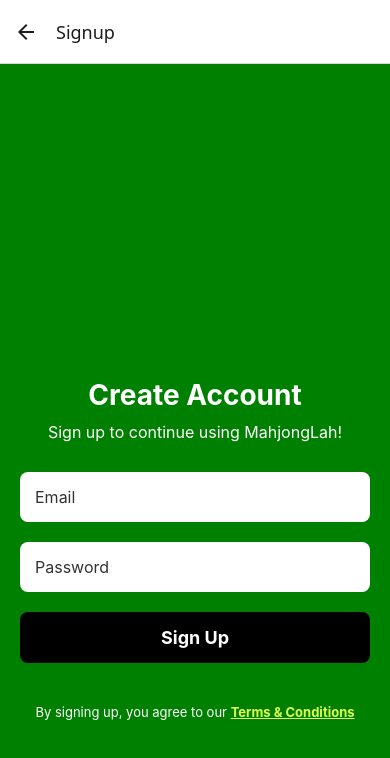
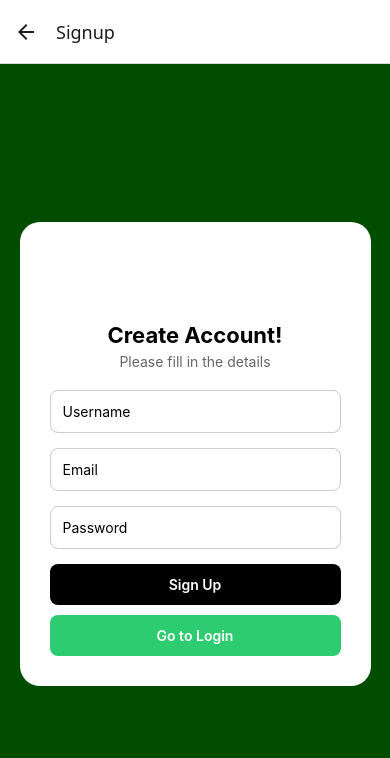
Before and after one commit to wantonkailans/MahjongLah, a React Native app: screen /Signup in a window 390 px wide. Shown: the top 758 px of the page. Built offline with nearby package versions, Linux system fonts and the light colour scheme.

Commit message:
Update Login, Signup, and Home screens with new UI and username logic

```diff
--- a/screens/HomeScreen/HomeScreen.tsx
+++ b/screens/HomeScreen/HomeScreen.tsx
@@ -1,3 +1,4 @@
+import { useRoute } from '@react-navigation/native';
 import React from 'react';
 import {
   SafeAreaView,
@@ -9,17 +10,17 @@
   ScrollView,
   Platform
 } from 'react-native';
-import { useNavigation } from '@react-navigation/native'; // <--- ADD THIS IMPORT
+import { useNavigation } from '@react-navigation/native';
 
 const HomeScreen = () => {
-  const navigation = useNavigation(); // <--- ADD THIS LINE to get the navigation object
+  const navigation = useNavigation();
+  const route = useRoute();
+  const { username } = route.params || {};
 
-  // --- ADD THIS FUNCTION ---
+
   const handleStartNewGame = () => {
-    // Navigate to the 'StartGame' screen, as defined in App.js
     navigation.navigate('StartGame'); //
   };
-  // --- END ADDED FUNCTION ---
 
   return (
     <SafeAreaView style={styles.container}>
@@ -41,6 +42,11 @@
             />
           </TouchableOpacity>
         </View>
+
+        {username && (
+          <Text style={styles.usernameGreeting}>Welcome, {username} 👋</Text>
+        )}
+
 
         {/* Game Cards */}
         <View style={styles.gameCardsContainer}>
@@ -267,6 +273,14 @@
     fontSize: 14,
     color: '#666',
   },
+  usernameGreeting: {
+    fontSize: 20,
+    fontWeight: '600',
+    color: 'white',
+    textAlign: 'center',
+    marginVertical: 10,
+  },
+
 });
 
 export default HomeScreen;
--- a/screens/LoginScreen.js
+++ b/screens/LoginScreen.js
@@ -1,81 +1,56 @@
 import React, { useState } from 'react';
-import { View, Text, TextInput, TouchableOpacity, StyleSheet, Image, Alert } from 'react-native';
+import { View, TextInput, Button, Text, StyleSheet, Image, TouchableOpacity } from 'react-native';
+import { signInWithEmailAndPassword } from 'firebase/auth';
 import { FIREBASE_AUTH } from '../firebase';
-import { signInWithEmailAndPassword, createUserWithEmailAndPassword } from 'firebase/auth';
+import { useNavigation } from '@react-navigation/native';
 
-const LoginScreen = ({ navigation }) => {
+export default function LoginScreen() {
   const [email, setEmail] = useState('');
   const [password, setPassword] = useState('');
-  const [loading, setLoading] = useState(false);
+  const navigation = useNavigation();
 
-  const login = async () => {
-    setLoading(true);
+  const handleLogin = async () => {
     try {
-      const response = await signInWithEmailAndPassword(FIREBASE_AUTH, email, password);
-      console.log(response);
+      await signInWithEmailAndPassword(FIREBASE_AUTH, email, password);
       navigation.navigate('Home');
     } catch (error) {
-      console.log(error);
-      alert('Sign in failed ' + error.message);
-    } finally {
-      setLoading(false);
+      alert(error.message);
     }
-  }
-
-  const signup = async () => {
-    setLoading(true);
-    try {
-      const response = await createUserWithEmailAndPassword(FIREBASE_AUTH, email, password);
-      console.log(response);
-      alert('Account has been crrated!');
-    } catch (error) {
-      console.log(error);
-      alert('Sign up failed ' + error.message);
-    } finally {
-      setLoading(false);
-    }
-  }
+  };
 
   return (
     <View style={styles.container}>
-      <View style={styles.formContainer}>
-        <Image
-          source={require('../assets/images/mahjonglah!.png')} //logo image here
-          style={styles.logo}
-        />
+      <View style={styles.card}>
+        <Image source={require('../assets/images/mahjonglah!.png')} style={styles.logo} />
 
         <Text style={styles.title}>Welcome Back!</Text>
         <Text style={styles.subtitle}>Please login to continue</Text>
 
         <TextInput
-          style={styles.input}
           placeholder="Email"
           value={email}
           onChangeText={setEmail}
-          keyboardType="email-address"
-          placeholderTextColor="#999"
+          style={styles.input}
         />
-
         <TextInput
-          style={styles.input}
           placeholder="Password"
           value={password}
           onChangeText={setPassword}
           secureTextEntry
-          placeholderTextColor="#999"
+          style={styles.input}
         />
 
-        <TouchableOpacity style={styles.button} onPress={login}>
+        <TouchableOpacity style={styles.blackButton} onPress={handleLogin}>
           <Text style={styles.buttonText}>Sign In</Text>
         </TouchableOpacity>
 
-        <TouchableOpacity style={styles.signupButton} onPress={signup}>
+        <TouchableOpacity style={styles.greenButton} onPress={() => navigation.navigate('Signup')}>
           <Text style={styles.buttonText}>Create Account</Text>
         </TouchableOpacity>
       </View>
     </View>
   );
-};
+}
 
 const styles = StyleSheet.create({
   container: {
@@ -83,63 +58,55 @@
     backgroundColor: '#004d00',
     justifyContent: 'center',
     alignItems: 'center',
-    padding: 20,
   },
-  formContainer: {
-    width: '100%',
+  card: {
     backgroundColor: '#fff',
+    padding: 30,
     borderRadius: 20,
-    padding: 30,
-    shadowColor: '#000',
-    shadowOffset: { width: 0, height: 4 },
-    shadowOpacity: 0.3,
-    shadowRadius: 5,
-    elevation: 10,
+    width: '90%',
+    alignItems: 'center',
   },
   logo: {
-    width: 200,
-    height: 200,
-    alignSelf: 'center',
+    width: 150,
+    height: 50,
+    resizeMode: 'contain',
     marginBottom: 20,
   },
   title: {
-    fontSize: 24,
     fontWeight: 'bold',
-    textAlign: 'center',
-    marginBottom: 10,
+    fontSize: 22,
+    marginBottom: 5,
   },
   subtitle: {
     fontSize: 14,
-    textAlign: 'center',
-    marginBottom: 30,
-    color: '#555',
+    color: '#666',
+    marginBottom: 20,
   },
   input: {
-    height: 50,
+    width: '100%',
     borderWidth: 1,
-    borderColor: '#ddd',
-    borderRadius: 10,
-    paddingHorizontal: 15,
-    marginBottom: 20,
-    backgroundColor: '#f9f9f9',
+    borderColor: '#ccc',
+    borderRadius: 8,
+    padding: 12,
+    marginBottom: 15,
   },
-  button: {
+  blackButton: {
     backgroundColor: '#000',
-    paddingVertical: 15,
-    borderRadius: 10,
-    marginBottom: 20,
+    borderRadius: 8,
+    padding: 12,
+    width: '100%',
+    alignItems: 'center',
+    marginBottom: 10,
   },
-  signupButton: {
-    backgroundColor: '#28a745',
-    paddingVertical: 15,
-    borderRadius: 10,
+  greenButton: {
+    backgroundColor: '#2ecc71',
+    borderRadius: 8,
+    padding: 12,
+    width: '100%',
+    alignItems: 'center',
   },
   buttonText: {
     color: '#fff',
-    fontWeight: 'bold',
-    textAlign: 'center',
-    fontSize: 16,
+    fontWeight: '600',
   },
 });
-
-export default LoginScreen;
--- a/screens/SignupScreen.js
+++ b/screens/SignupScreen.js
@@ -1,55 +1,66 @@
 import React, { useState } from 'react';
-import { View, Text, TextInput, TouchableOpacity, StyleSheet, Platform, Alert, Image } from 'react-native';
-import { auth } from '../firebase';
+import { View, TextInput, Text, StyleSheet, Image, TouchableOpacity, Alert } from 'react-native';
 import { createUserWithEmailAndPassword } from 'firebase/auth';
+import { FIREBASE_AUTH } from '../firebase';
+import { useNavigation } from '@react-navigation/native';
 
-export default function SignupScreen({ navigation }) {
+export default function SignupScreen() {
   const [email, setEmail] = useState('');
   const [password, setPassword] = useState('');
+  const [username, setUsername] = useState('');
+  const navigation = useNavigation();
 
-  const handleSignup = () => {
-    createUserWithEmailAndPassword(auth, email, password)
-      .then((userCredential) => {
-        console.log('User registered with:', userCredential.user.email);
-        navigation.navigate('HomePage');  // After successful registration, navigate to homepage
-      })
-      .catch((error) => {
-        console.log(error);
-        Alert.alert("Registration failed", error.message);
-      });
+  const handleSignup = async () => {
+    if (!username.trim()) {
+      Alert.alert('Username is required');
+      return;
+    }
+
+    try {
+      await createUserWithEmailAndPassword(FIREBASE_AUTH, email, password);
+      Alert.alert('Account created!');
+      navigation.navigate('Home', { username });
+    } catch (error) {
+      Alert.alert('Signup failed', error.message);
+    }
   };
 
   return (
     <View style={styles.container}>
+      <View style={styles.card}>
         <Image source={require('../assets/images/mahjonglah!.png')} style={styles.logo} />
 
-      <Text style={styles.title}>Create Account</Text>
-      <Text style={styles.subtitle}>Sign up to continue using MahjongLah!</Text>
+        <Text style={styles.title}>Create Account!</Text>
+        <Text style={styles.subtitle}>Please fill in the details</Text>
 
         <TextInput
+          placeholder="Username"
+          value={username}
+          onChangeText={setUsername}
           style={styles.input}
+        />
+        <TextInput
           placeholder="Email"
           value={email}
           onChangeText={setEmail}
-        keyboardType="email-address"
-        autoCapitalize="none"
+          style={styles.input}
         />
-
         <TextInput
-        style={styles.input}
           placeholder="Password"
           value={password}
           onChangeText={setPassword}
           secureTextEntry
+          style={styles.input}
         />
 
-      <TouchableOpacity style={[styles.button, styles.continueButton]} onPress={handleSignup}>
+        <TouchableOpacity style={styles.blackButton} onPress={handleSignup}>
           <Text style={styles.buttonText}>Sign Up</Text>
         </TouchableOpacity>
 
-      <Text style={styles.termsText}>
-        By signing up, you agree to our <Text style={styles.linkText}>Terms & Conditions</Text>
-      </Text>
+        <TouchableOpacity style={styles.greenButton} onPress={() => navigation.navigate('Login')}>
+          <Text style={styles.buttonText}>Go to Login</Text>
+        </TouchableOpacity>
+      </View>
     </View>
   );
 }
@@ -57,67 +68,58 @@
 const styles = StyleSheet.create({
   container: {
     flex: 1,
-    backgroundColor: 'green',
+    backgroundColor: '#004d00',
     justifyContent: 'center',
-    paddingBottom: Platform.OS === 'ios' ? 20 : 0,
-    paddingHorizontal: 20,
+    alignItems: 'center',
+  },
+  card: {
+    backgroundColor: '#fff',
+    padding: 30,
+    borderRadius: 20,
+    width: '90%',
+    alignItems: 'center',
   },
   logo: {
-    width: 250,
-    height: 150,
-    marginBottom: 40,
+    width: 150,
+    height: 50,
+    resizeMode: 'contain',
+    marginBottom: 20,
   },
   title: {
-    fontSize: 28,
     fontWeight: 'bold',
-    color: 'white',
-    marginBottom: 10,
-    textAlign: 'center',
+    fontSize: 22,
+    marginBottom: 5,
   },
   subtitle: {
-    fontSize: 16,
-    color: 'white',
-    textAlign: 'center',
-    marginBottom: 30,
-    paddingHorizontal: 10,
+    fontSize: 14,
+    color: '#666',
+    marginBottom: 20,
   },
   input: {
     width: '100%',
-    backgroundColor: 'white',
+    borderWidth: 1,
+    borderColor: '#ccc',
     borderRadius: 8,
-    paddingVertical: 15,
-    paddingHorizontal: 15,
-    fontSize: 16,
-    marginBottom: 20,
-    color: '#333',
+    padding: 12,
+    marginBottom: 15,
   },
-  button: {
+  blackButton: {
+    backgroundColor: '#000',
+    borderRadius: 8,
+    padding: 12,
     width: '100%',
+    alignItems: 'center',
+    marginBottom: 10,
+  },
+  greenButton: {
+    backgroundColor: '#2ecc71',
     borderRadius: 8,
-    paddingVertical: 15,
+    padding: 12,
+    width: '100%',
     alignItems: 'center',
-    justifyContent: 'center',
-    marginBottom: 20,
-  },
-  continueButton: {
-    backgroundColor: 'black',
   },
   buttonText: {
-    color: 'white',
-    fontSize: 18,
-    fontWeight: 'bold',
-  },
-  termsText: {
-    color: 'white',
-    fontSize: 13,
-    textAlign: 'center',
-    lineHeight: 18,
-    marginTop: 20,
-    paddingHorizontal: 10,
-  },
-  linkText: {
-    color: '#E0FF4F',
-    fontWeight: 'bold',
-    textDecorationLine: 'underline',
+    color: '#fff',
+    fontWeight: '600',
   },
 });
```
Lines whose indentation alone changed are shown as unchanged.
